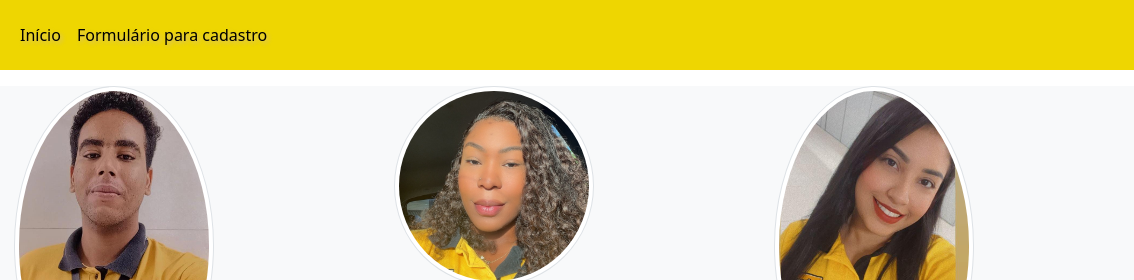
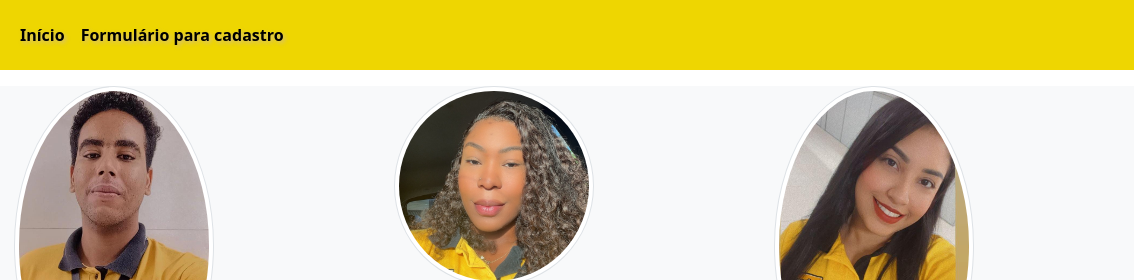
Before and after one commit to vini010101/projeto_site_de_marketing_js, a plain HTML site: page pages/index.html in a window 1280 px wide. Shown: the top 280 px of the page, 146-1280 px from the left. Drawn offline with nearby package versions, Linux system fonts and the light colour scheme; files whose address does not match are found by name.

Commit message:
midei a cor do inicio e do formulario para cadastro

```diff
--- a/pages/index.html
+++ b/pages/index.html
@@ -22,11 +22,11 @@
       <div class="collapse navbar-collapse" id="navbarSupportedContent">
           <ul class="navbar-nav me-auto mb-2 mb-lg-0">
               <li class="nav-item">
-                  <a class="nav-link nav-link-home" href="index.html">Início</a>
+                  <a class="nav-link text-dark font-weight-bold" href="index.html">Início</a>
               </li>
               <li class="nav-item">
-                  <a class="nav-link nav-link-form" href="trabalhe_conosco.html">Formulário para cadastro</a>
-              </li>
+                <a class="nav-link text-dark font-weight-bold" href="trabalhe_conosco.html">Formulário para cadastro</a>
+            </li>
           </ul>
       </div>
   </div>
--- a/static/css/style.css
+++ b/static/css/style.css
@@ -6,13 +6,12 @@
     background-color: rgba(255, 255, 255, 0.5);
 }
 
-/* Estilo para o link "Início" */
-.nav-link-home {
-    color: #000000; /* Cor padrão para "Início" */
+.text-dark {
+    color: #000000 !important; /* Cor preta bem escura */
 }
 
-.nav-link-home.active {
-    color: #333; /* Cor mais escura quando a página estiver ativa */
+.font-weight-bold {
+    font-weight: bold !important; /* Aumenta o peso da fonte para deixar o texto mais escuro */
 }
 
 /* Estilo para o link "Formulário para cadastro" */
```
